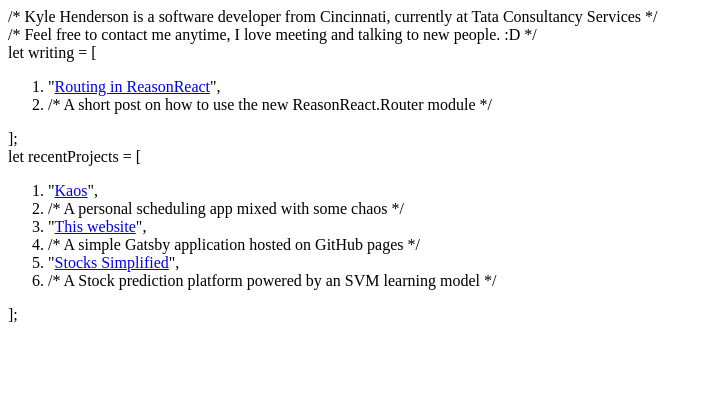
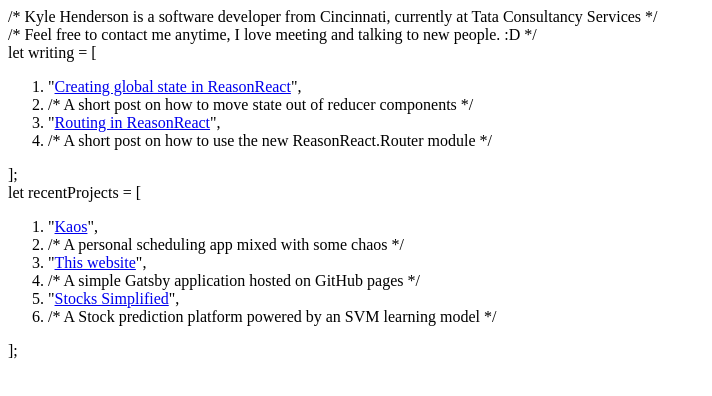
Before and after one commit to Hehk/website, a Gatsby site: page / in a window 1280 px wide. Shown: the whole page, without its empty margins (0-712 px from the left). Built offline with nearby package versions, Linux system fonts and the light colour scheme; Gatsby itself is replaced by a stand-in of ours.

Commit message:
added new blog post

```diff
--- a/src/data/writing.js
+++ b/src/data/writing.js
@@ -1,4 +1,9 @@
 const writing = [
+  {
+    title: "Creating global state in ReasonReact",
+    message: "A short post on how to move state out of reducer components",
+    link: "https://medium.com/@Hehk/creating-global-state-in-reasonreact-f84701c6ab6"
+  },
   {
     title: "Routing in ReasonReact",
     message: "A short post on how to use the new ReasonReact.Router module",
```
